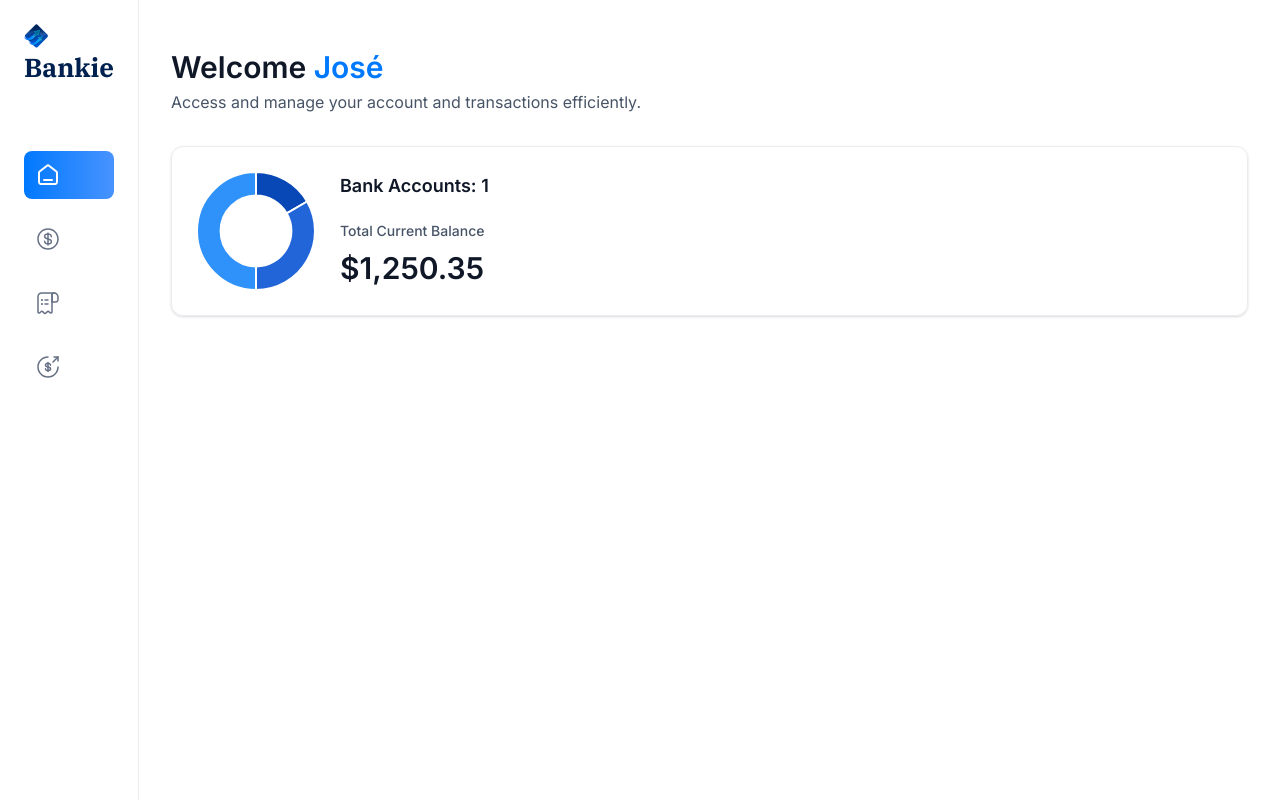
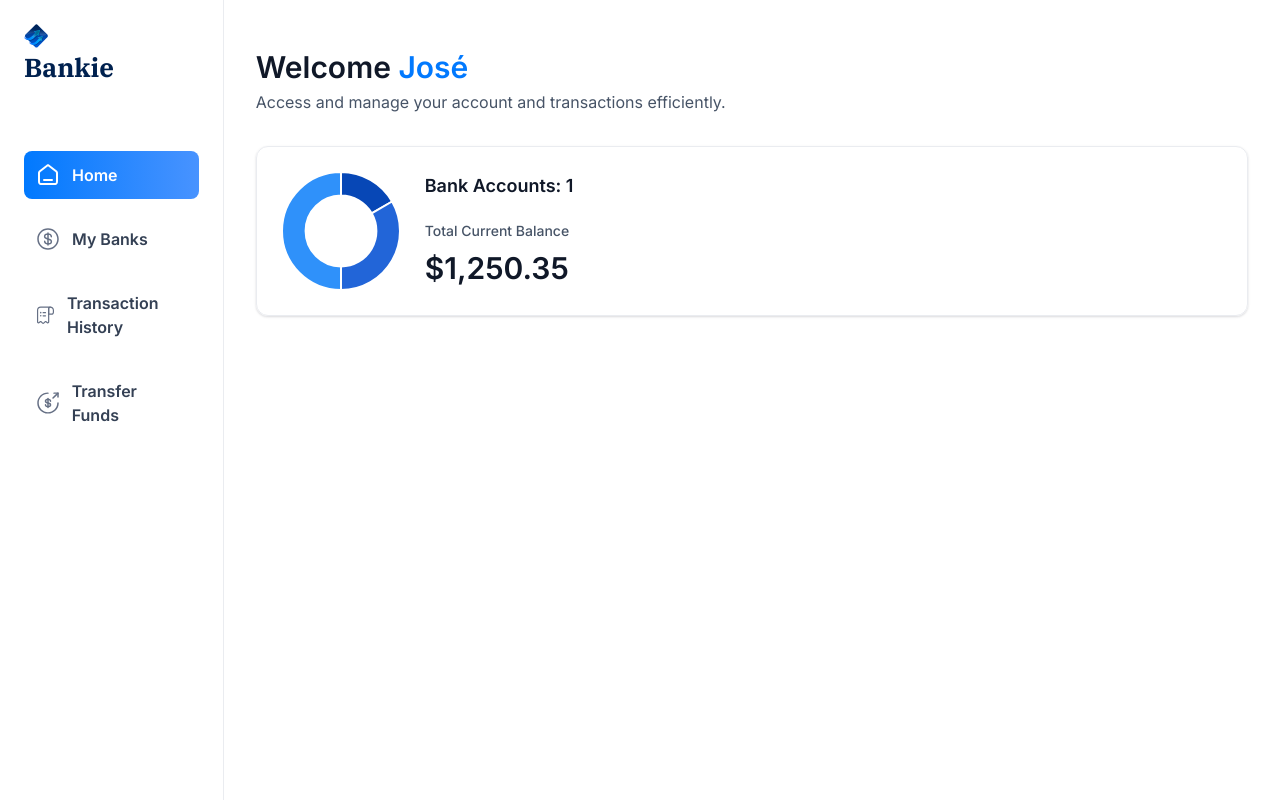
Before and after one commit to JoseGalvez-H/bankie, a Next.js app: page / in a window 1280 px wide. Built offline with nearby package versions, Linux system fonts and the light colour scheme.

Commit message:
Add labels to icons

```diff
--- a/components/Sidebar.tsx
+++ b/components/Sidebar.tsx
@@ -39,8 +39,10 @@ const Sidebar = ({ user }: SiderbarProps) => {
                                         'brightness-[3] invert-0': isActive
                                     })}
                                 />
-
                             </div>
+                            <p className={cn("sidebar-label", { "!text-white": isActive })}>
+                                {item.label}
+                            </p>
                         </Link>
                     )
                 })}
```
